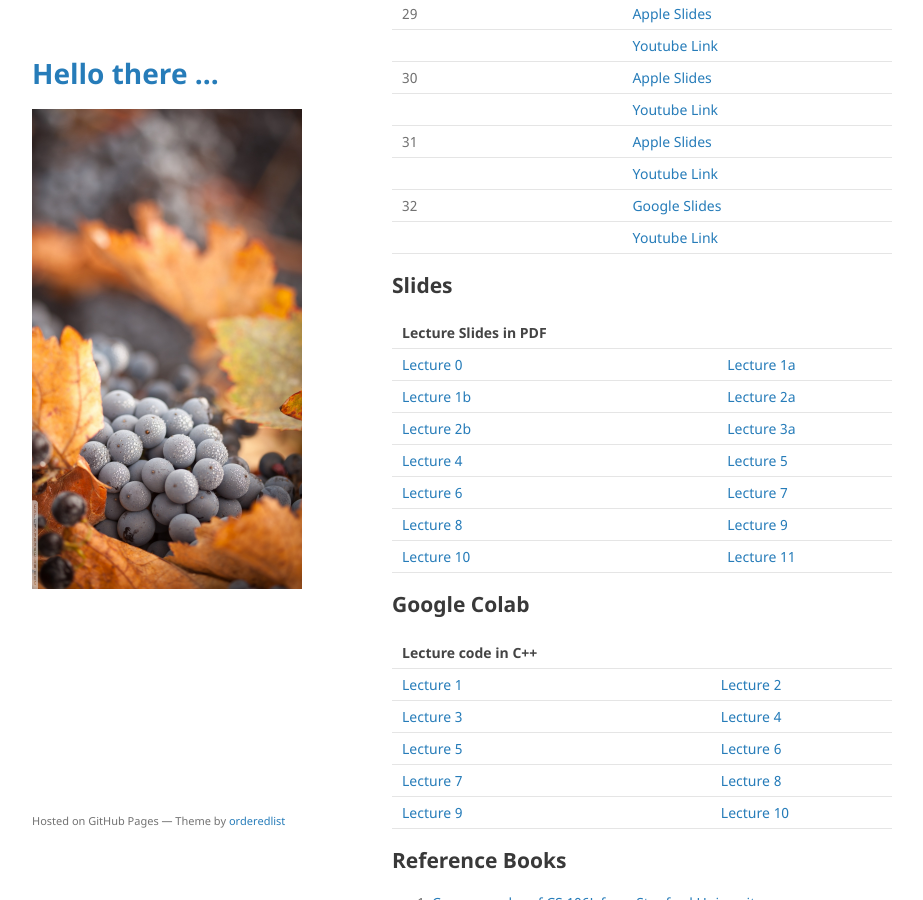
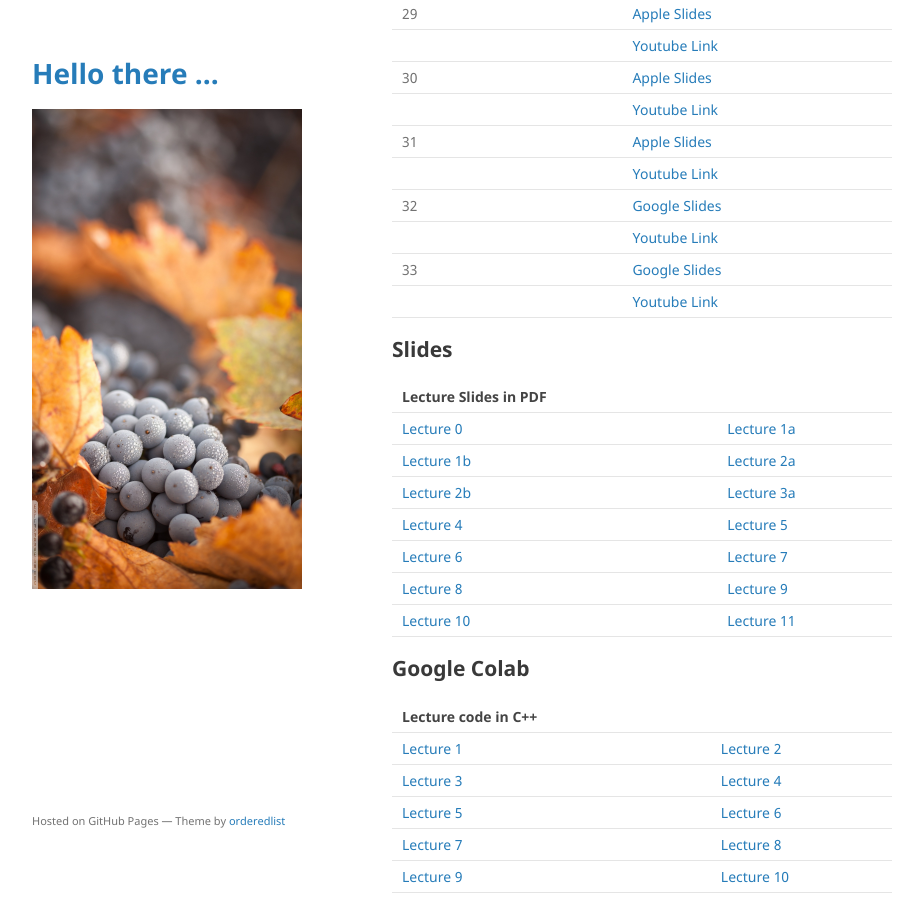
Before and after one commit to mohammadmotiurrahman/mohammadmotiurrahman.github.io, a Jekyll site: the page built from cse203_1/index.md, in a window 1280 px wide and 900 px high, scrolled down 4461 px. Shown: the whole window, without its empty margins (178-1101 px from the left). Built offline with Jekyll 4.4.1, drawn with Linux system fonts in a browser that asks for light colours; our own code applies the rules of GitHub Pages for plain Markdown files.

Commit message:
Update index.md

```diff
--- a/cse203_1/index.md
+++ b/cse203_1/index.md
@@ -145,12 +145,10 @@ environment will force me to not evaluate your exam copies.
 |         |              | [Youtube Link](https://youtu.be/aBxw8PNRFLA)                                                                   |
 | 31      |              | [Apple Slides](https://www.icloud.com/keynote/0z0NdgzCnpD247i6N_WXKMoqw#Presentation_11) |
 |         |              | [Youtube Link](https://youtu.be/ZVMkuby-WIs)                                                                   |
-| 32      |              | [Google Slides]() |
+| 32      |              | [Google Slides](https://jamboard.google.com/d/1k7imAXKPl6azeiaRyZ7Bd0yFImYqhLpILUNQ552Aqto/edit?usp=sharing) |
 |         |              | [Youtube Link](https://youtu.be/_5kFdUetyvE)                                                                   |
-
-
-
-
+| 33      |              | [Google Slides](https://jamboard.google.com/d/1k7imAXKPl6azeiaRyZ7Bd0yFImYqhLpILUNQ552Aqto/edit?usp=sharing) |
+|         |              | [Youtube Link](https://youtu.be/oMbPdfKQF7g)                                                                   |
 
 
 ## Slides
```
